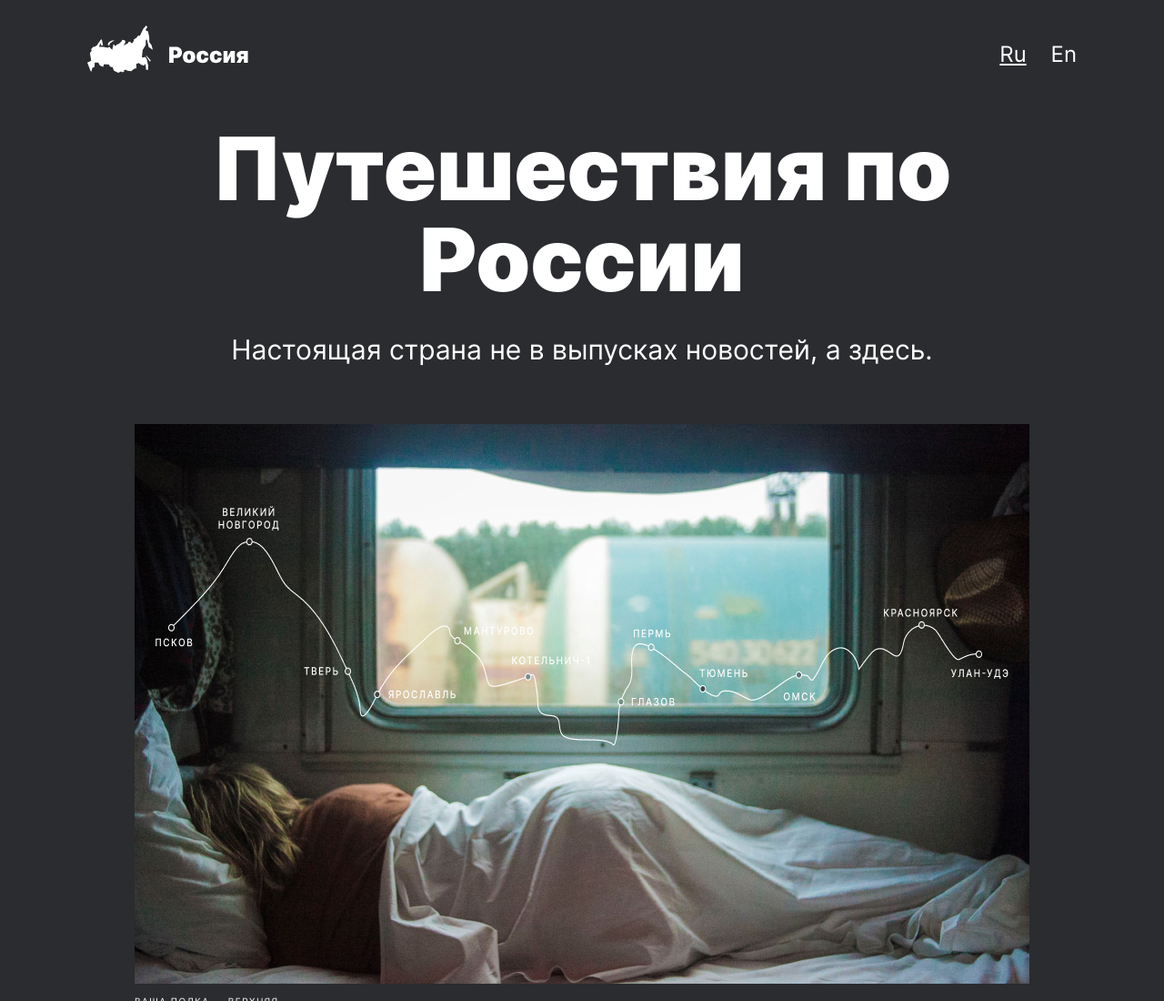
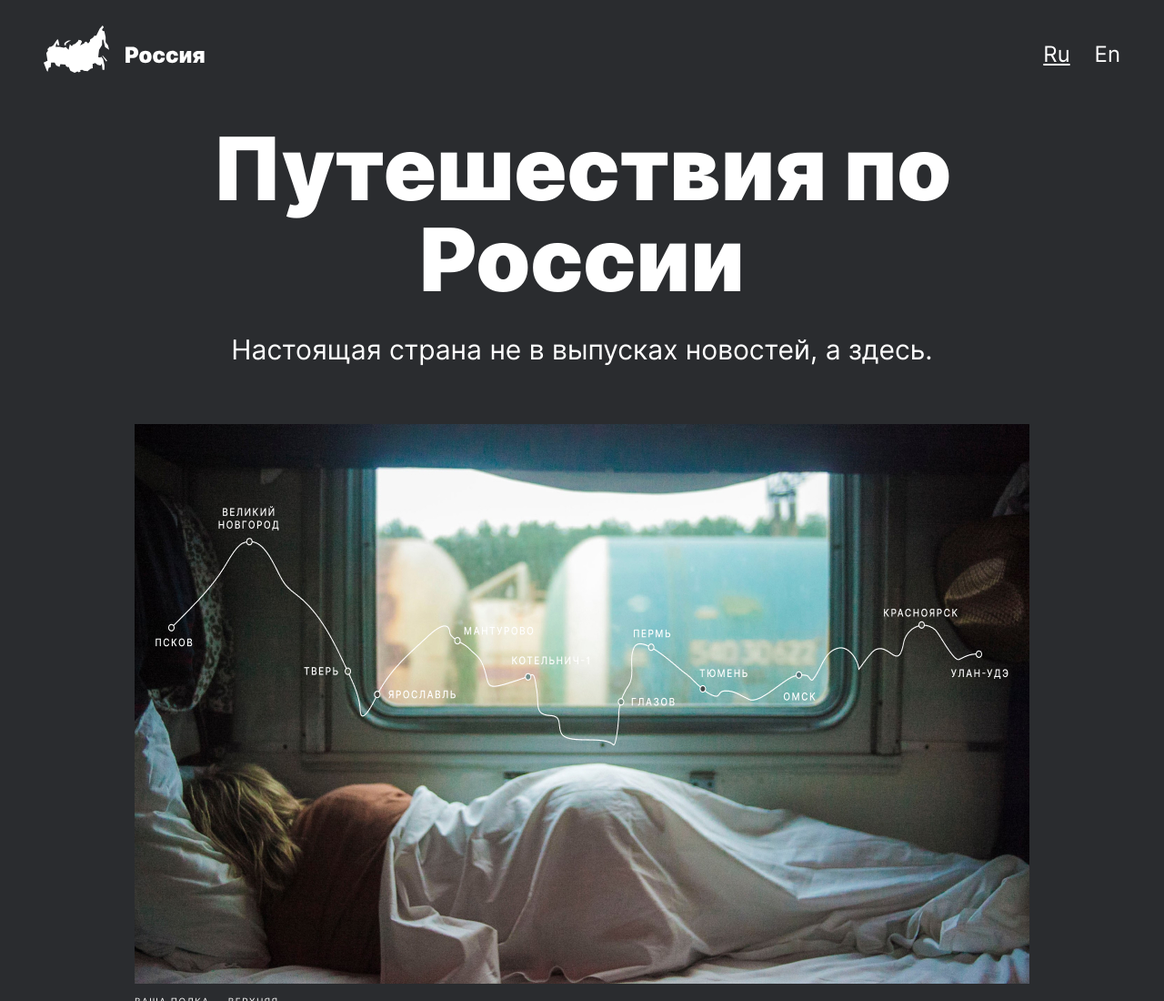
Before and after one commit to pacankakoito/russian-travel, a plain HTML site: page index.html in a window 1280 px wide. Shown: the top 1100 px of the page at 91% size. Drawn offline with Linux system fonts and the light colour scheme.

Commit message:
убрал паддинги в хэдэре

```diff
--- a/blocks/header/header.css
+++ b/blocks/header/header.css
@@ -22,6 +22,6 @@
 }
 @media screen and (min-width: 1280px) {
     .header{
-        padding: 1.75rem 3rem 0 3rem;
+        padding: 1.75rem 0 0 0;
 }
 }
```
